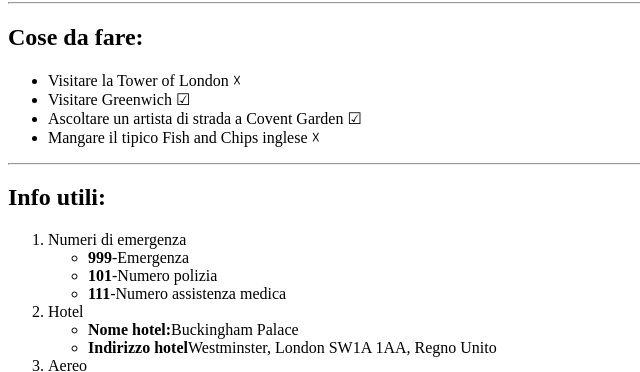
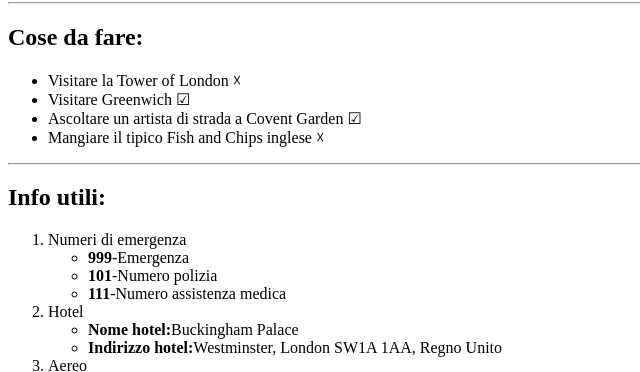
Before and after one commit to IazzettaPierluigi/html-london-trip, a plain HTML site: page index.html in a window 1280 px wide. Shown: the part 879-1251 px from the top of the page, 0-640 px from the left. Drawn offline with Linux system fonts and the light colour scheme.

Commit message:
addedd some missing letters, completato

```diff
--- a/index.html
+++ b/index.html
@@ -66,7 +66,7 @@
                 <li>Visitare la Tower of London &#9747;</li>
                 <li>Visitare Greenwich &#9745;</li>
                 <li>Ascoltare un artista di strada a Covent Garden &#9745;</li>
-                <li>Mangare il tipico Fish and Chips inglese &#9747;</li>
+                <li>Mangiare il tipico Fish and Chips inglese &#9747;</li>
             </ul>
             <!-- end of unordered list -->
             <hr>
@@ -87,7 +87,7 @@
                 <li>Hotel</li>
                     <ul>
                         <li><strong>Nome hotel:</strong>Buckingham Palace</li>
-                        <li><strong>Indirizzo hotel</strong>Westminster, London SW1A 1AA, Regno Unito</li>
+                        <li><strong>Indirizzo hotel:</strong>Westminster, London SW1A 1AA, Regno Unito</li>
                     </ul>
 
                     <li>Aereo</li>
```
